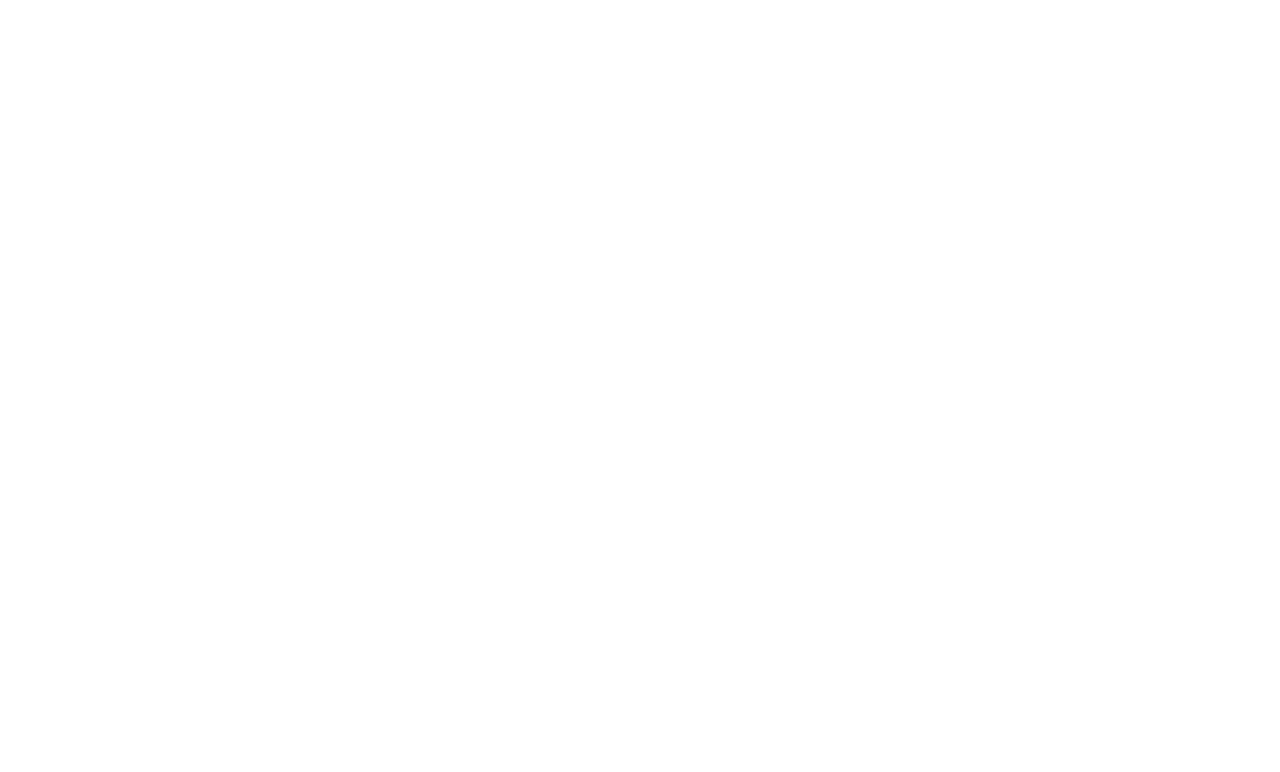
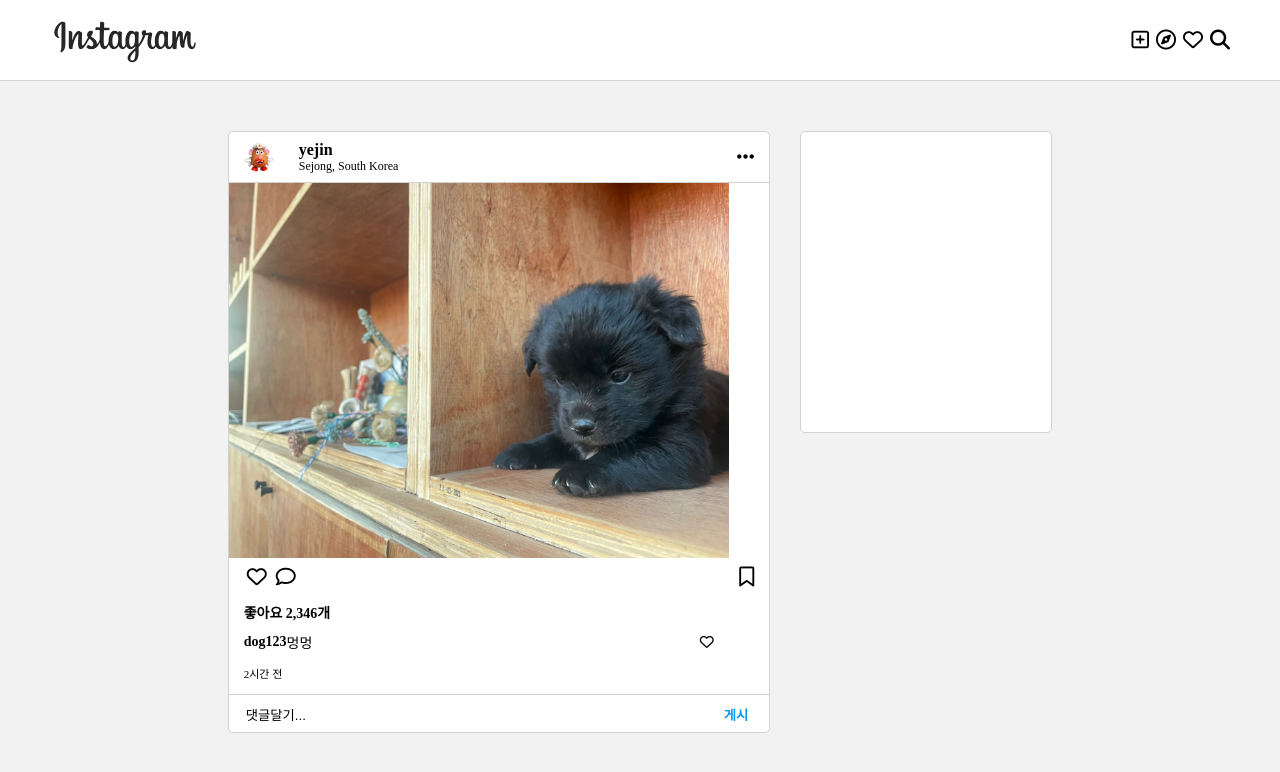
Before and after one commit to 2sseul/Instagram_Clone, a plain HTML site: page main/main.html in a window 1280 px wide. Drawn offline with Linux system fonts and the light colour scheme.

Commit message:
💄 메인페이지 헤더, 게시물 html/css 제작

```diff
--- a/main/main.html
+++ b/main/main.html
@@ -5,8 +5,56 @@
     <meta name="viewport" content="width=device-width, initial-scale=1.0">
     <title>Main</title>
     <link rel="stylesheet" href="./style.css">
+    <script src="https://kit.fontawesome.com/bfb9aca435.js" crossorigin="anonymous"></script>
 </head>
 <body>
+    <header>
+        <img src="../assets/images/logo-light.png" alt="intsa-logo">
+        <div class='hader-icons'>
+            <i class="fa-regular fa-square-plus"></i>
+            <i class="fa-regular fa-compass"></i>
+            <i class="fa-regular fa-heart"></i>
+            <i class="fa-regular fa-solid fa-magnifying-glass"></i>
+        </div>
+    </header>
+    <div class="wrap">
+        <main>
+            <div class="main-content">
+                <div class="users">
+                    <img src="./images/potato.jpeg" alt="">
+                    <div class="users-inform">
+                        <p class="user-name">yejin</p>
+                        <p class="place">Sejong, South Korea</p>
+                    </div>
+                    <i class="fa-solid fa-ellipsis fa-regular"></i>
+                </div>
+                <img src="./images/멍.jpeg" alt="" class="pic">
+                <div class="main-icons">
+                    <div>
+                        <i class="fa-regular fa-heart"></i>
+                        <i class="fa-regular fa-comment"></i>
+                    </div>
+                    <i class="fa-regular fa-bookmark"></i>
+                </div>
+                <div class="heart-cnt">좋아요 2,346개</div>
+                <div class="comment">
+                    <div class="comment-user-name">dog123</div>
+                    <p class="comments"> 멍멍</p>
+                    <i class="fa-regular fa-heart comment-heart"></i>
+                </div>
+                <p class="content-date">
+                    2시간 전
+                </p>
+                <div class="comment-form">
+                    <input type="text" value="댓글달기...">
+                    <button class="comment-btn">게시</button>
+                </div>
+            </div>
+            <div class="sidebar">
+
+            </div>
+        </main>
+    </div>
     <script src="./script.js"></script>
 </body>
 </html>
--- a/main/script.js
+++ b/main/script.js
@@ -0,0 +1 @@
+// 이미지 zoom 하는 코드 짜기
--- a/main/style.css
+++ b/main/style.css
@@ -0,0 +1,157 @@
+*{
+    margin: auto 0;
+}
+
+body{
+    background-color: #F2F2F2;
+}
+
+header{
+    width: auto;
+    padding: 0 50px;
+    height: 80px;
+    display: flex;
+    justify-content: space-between;
+    align-items: center;
+    border-bottom: 1px solid #D2D2D2;
+    margin-bottom: 50px;
+    background-color: #fff;
+}
+
+header img{
+    width: 150px;
+    cursor: pointer;
+}
+
+.fa-regular{
+    font-size: 20px;
+    margin-left: 3px;
+    cursor: pointer;
+}
+
+main{
+    display: flex;
+    justify-content: center;
+
+}
+
+.main-content{
+    min-width: 500px;
+    height: 600px;
+    border: 1px solid #D2D2D2;
+    border-radius: 5px;
+    background-color: #fff;
+}
+
+.users{
+    height: 50px;
+    padding: 0 15px;
+    display: flex;
+    justify-content: space-between;
+    align-items: center;
+    border-bottom: 1px solid #D2D2D2;
+}
+
+.users-inform{
+    width: 410px;
+}
+
+.users-inform p{
+    margin: 0;
+    cursor: pointer;
+}
+
+.user-name{
+    font-weight: 700;
+}
+
+.place{
+    font-size: 12px;
+}
+
+.users img{
+    width: 30px;
+    height: 30px;
+    border-radius: 50%;
+    cursor: pointer;
+}
+
+.pic{
+    width: 500px;
+    background-size: cover;
+}
+
+.main-icons{
+    height: 30px;
+    display: flex;
+    justify-content: space-between;
+    margin: 0 15px;
+}
+
+.fa-comment{
+    margin-left: 5px;
+}
+
+.heart-cnt{
+    margin: 10px 15px;
+    font-size: 14px;
+    font-weight: 700;
+}
+
+.comment{
+    font-size: 14px;
+    width: 470px;
+    display: flex;
+    justify-content: space-between;
+    margin: 0 15px;
+}
+
+.comment-user-name{
+    font-weight: 700;
+}
+
+.comments{
+    width: 450px;
+    text-align: left;
+}
+
+.comment-heart{
+    font-size: 14px;
+}
+
+.content-date{
+    margin: 13px 15px;
+    font-size: 11px;
+}
+
+.comment-form{
+    display: flex;
+    justify-content: center;
+    align-items: center;
+    border-top: 1px solid #D2D2D2;
+    padding: 3px 15px;
+}
+
+.comment-form input{
+    width: 470px;
+    height: 30px;
+    border: none;
+    outline: none;
+}
+
+.comment-btn{
+    border: none;
+    background-color: transparent;
+    color: #0597F2;
+    font-weight: 700;
+    cursor: pointer;
+}
+
+.sidebar{
+    margin: 0 0 0 30px;
+    width: 250px;
+    height: 300px;
+    border: 1px solid #D2D2D2;
+    border-radius: 5px;
+    background-color: #fff;
+}
```
